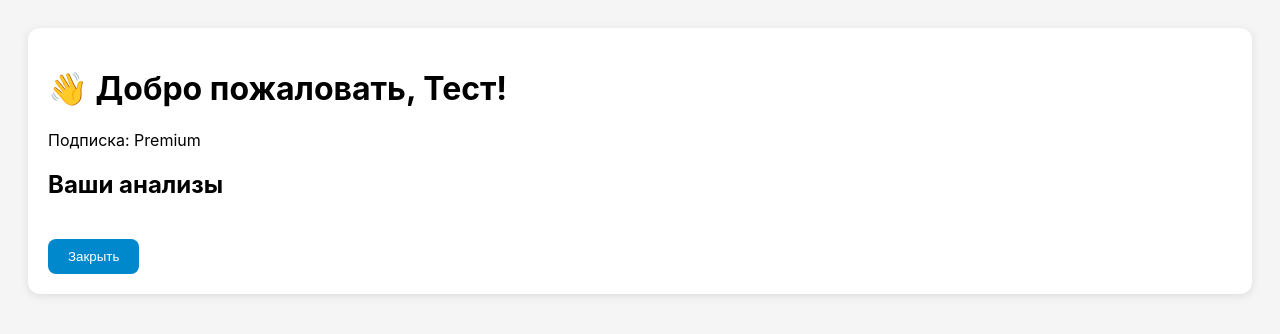
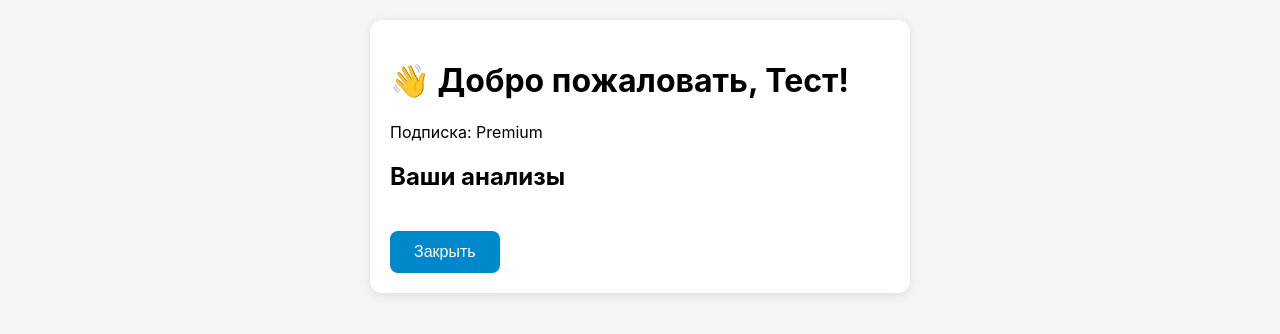
Before and after one commit to DeusWorld/skinadvisor-miniapp, a plain HTML site: page index.html in a window 1280 px wide. Drawn offline with Linux system fonts and the light colour scheme.

Commit message:
Update style.css

```diff
--- a/style.css
+++ b/style.css
@@ -1,3 +1,37 @@
-body { font-family: -apple-system, BlinkMacSystemFont, 'Segoe UI', sans-serif; padding: 20px; background: #f5f5f5; }
-.container { background: white; border-radius: 12px; padding: 20px; box-shadow: 0 2px 10px rgba(0,0,0,0.1); }
-#close-btn { background: #0088cc; color: white; border: none; padding: 10px 20px; border-radius: 8px; margin-top: 20px; cursor: pointer; }
+body {
+    font-family: -apple-system, BlinkMacSystemFont, 'Segoe UI', sans-serif;
+    padding: 20px;
+    background: #f5f5f5;
+    margin: 0;
+}
+
+.container {
+    background: white;
+    border-radius: 12px;
+    padding: 20px;
+    box-shadow: 0 2px 10px rgba(0,0,0,0.1);
+    max-width: 500px;
+    margin: 0 auto;
+}
+
+#close-btn {
+    background: #0088cc;
+    color: white;
+    border: none;
+    padding: 12px 24px;
+    font-size: 16px;
+    border-radius: 8px;
+    cursor: pointer;
+    margin-top: 20px;
+    opacity: 0.5;
+    transition: opacity 0.3s;
+}
+
+#close-btn:hover:not(:disabled) {
+    background: #006699;
+    opacity: 1;
+}
+
+#close-btn:disabled {
+    cursor: not-allowed;
+}
```
